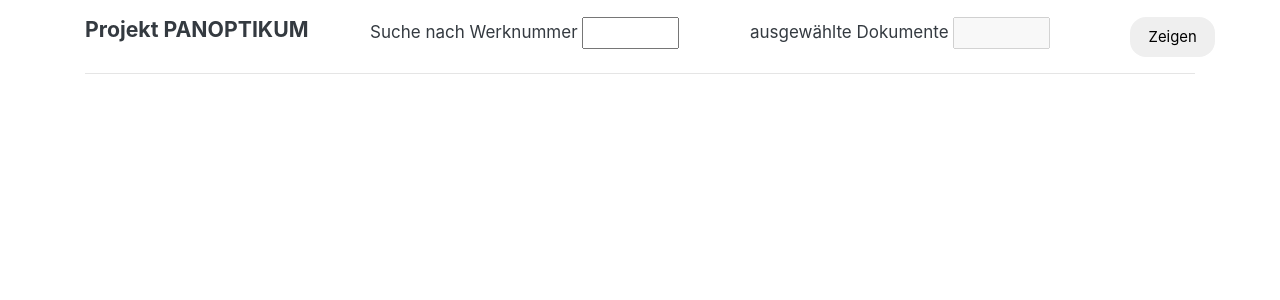
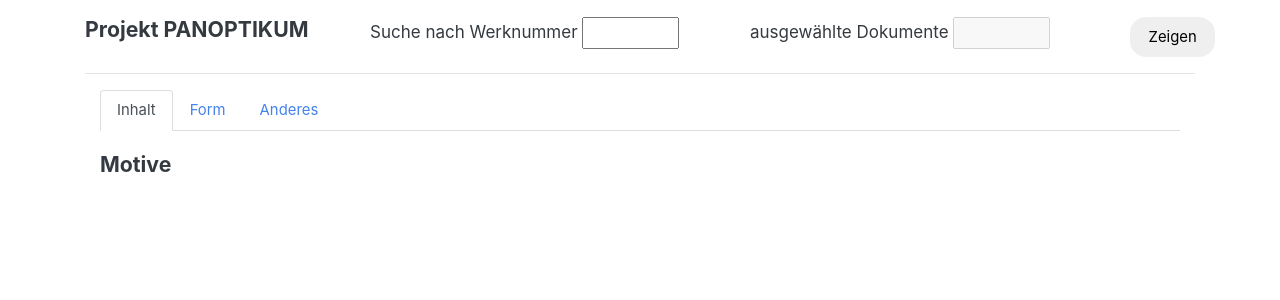
Before and after one commit to datalets/panoptikum, a Python web app: template templates/public/index.html in a window 1280 px wide. Shown: the top 300 px of the page. Run offline with Jinja, Linux system fonts and the light colour scheme; the template is opened without the code that fills it, so the values that code supplies are empty.

Commit message:
Dynamic loading (WIP)

```diff
--- /dev/null
+++ b/data/jahren.csv
@@ -0,0 +1,5 @@
+Code,Type,Column
+2000-2018,2000–2018,Jahr
+1985-1999,1985–1999,Jahr
+1979-1984,1979–1984,Jahr
+1973-1978,1973–1978,Jahr
--- a/static/custom.css
+++ b/static/custom.css
@@ -1,3 +1,7 @@
 body {
   margin-top: 1em;
 }
+
+.tab-content h5 {
+  margin-top: 1em;
+}
--- a/static/site.js
+++ b/static/site.js
@@ -1,20 +1,39 @@
-$.getJSON('/motive/json', function(data) {
-  $out = $('#motive');
-  console.log(data);
+jQuery(function($){
+
+$('div[data-tag]').each(function() {
+  tag = $(this).attr('data-tag');
+  $.getJSON('/' + tag + '/json', function(data) {
+    render_form(tag, data);
+  });
+});
+
+function render_form(tag, data, inputtype) {
+  if (typeof(inputtype) === 'undefined')
+    inputtype = 'checkbox';
+  $out = $('#' + tag);
+  // console.log(data);
   col_ix = 0; per_col = Math.round(data.length / 4);
+
   get_col = function() {
-    return $out.append('<div class="col-sm-3" />').find('div:last');
+    return $out.append('<div class="col-sm-3" />')
+               .find('div:last');
   };
   $col = get_col();
   $.each(data, function() {
     $col.append(
-      '<div class="item">' +
+      '<div class="form-check">' +
+        '<label class="form-check-label">' +
+        '<input class="form-check-input" ' +
+        'name="' + this.Code + '" ' +
+        'value="1" type="checkbox">' +
         this.Title +
-      '</div>'
+      '</label></div>'
     );
     if (++col_ix == per_col) {
       $col = get_col();
       col_ix = 0;
     }
   });
+}
+
 });
--- a/templates/public/index.html
+++ b/templates/public/index.html
@@ -35,14 +35,66 @@
 
       <hr>
 
-      <div class="container">
-        <div class="row" id="motive">
+      <div class="container bs-component">
+        <ul class="nav nav-tabs">
+          <li class="nav-item">
+            <a class="nav-link active show" data-toggle="tab" href="#inhalt">Inhalt</a>
+          </li>
+          <li class="nav-item">
+            <a class="nav-link" data-toggle="tab" href="#form">Form</a>
+          </li>
+          <li class="nav-item">
+            <a class="nav-link" data-toggle="tab" href="#anderes">Anderes</a>
+          </li>
+        </ul>
+        <div class="tab-content">
+          <div class="tab-pane active show" id="inhalt">
+            <h5>Motive</h5>
 
-        </div>
+          </div>
+          <div class="tab-pane" id="form"></div>
+          <div class="tab-pane" id="anderes">
+            <div class="row">
+              <div class="col-sm-6">
 
-        <div class="row" style="display:none">
-          <div class="col-sm-10 col-sm-offset-1">
-            {% block content %}{% endblock %}
+                <h5>Chronologie</h5>
+                <div class="form-group">
+                  <label class="col-form-label" for="inputJahr">Jahreszahl</label>
+                  <input class="form-control" placeholder="1983" id="inputJahr" type="text">
+                </div>
+
+                <div class="form-group">
+                  <div class="form-check"><label class="form-check-label">
+                    <input class="form-check-input" name="optionsJahr" value="2000-2018" type="radio">
+                    2000–2018
+                  </label></div><div class="form-check"><label class="form-check-label">
+                    <input class="form-check-input" name="optionsJahr" value="1985-1999" type="radio">
+                    1985–1999
+                  </label></div><div class="form-check"><label class="form-check-label">
+                    <input class="form-check-input" name="optionsJahr" value="1979-1984" type="radio">
+                    1979–1984
+                  </label></div><div class="form-check"><label class="form-check-label">
+                    <input class="form-check-input" name="optionsJahr" value="1973-1978" type="radio">
+                    1973–1978
+                  </label></div>
+                </div>
+
+                <h5>Titel</h5>
+                <div class="form-group">
+                  <label class="col-form-label" for="inputTitel">(alphabetisch)</label>
+                  <input class="form-control" placeholder="" id="inputTitel" type="text">
+                </div>
+
+              </div><div class="col-sm-6">
+
+                <h5>Thematische Kurztouren</h5>
+                <div id="kurztouren"></div>
+
+                <h5>Zufallsgenerator</h5>
+                <button class="btn btn-lg">&infin;</button>
+
+              </div>
+            </div>
           </div>
         </div>
       </div>
```
Also changed, not shown: data/themen.csv (added, +8 -0 lines), data/DIASHOW.csv (renamed from data/diashow.csv), data/inhalt.csv (renamed from data/motive.csv).
